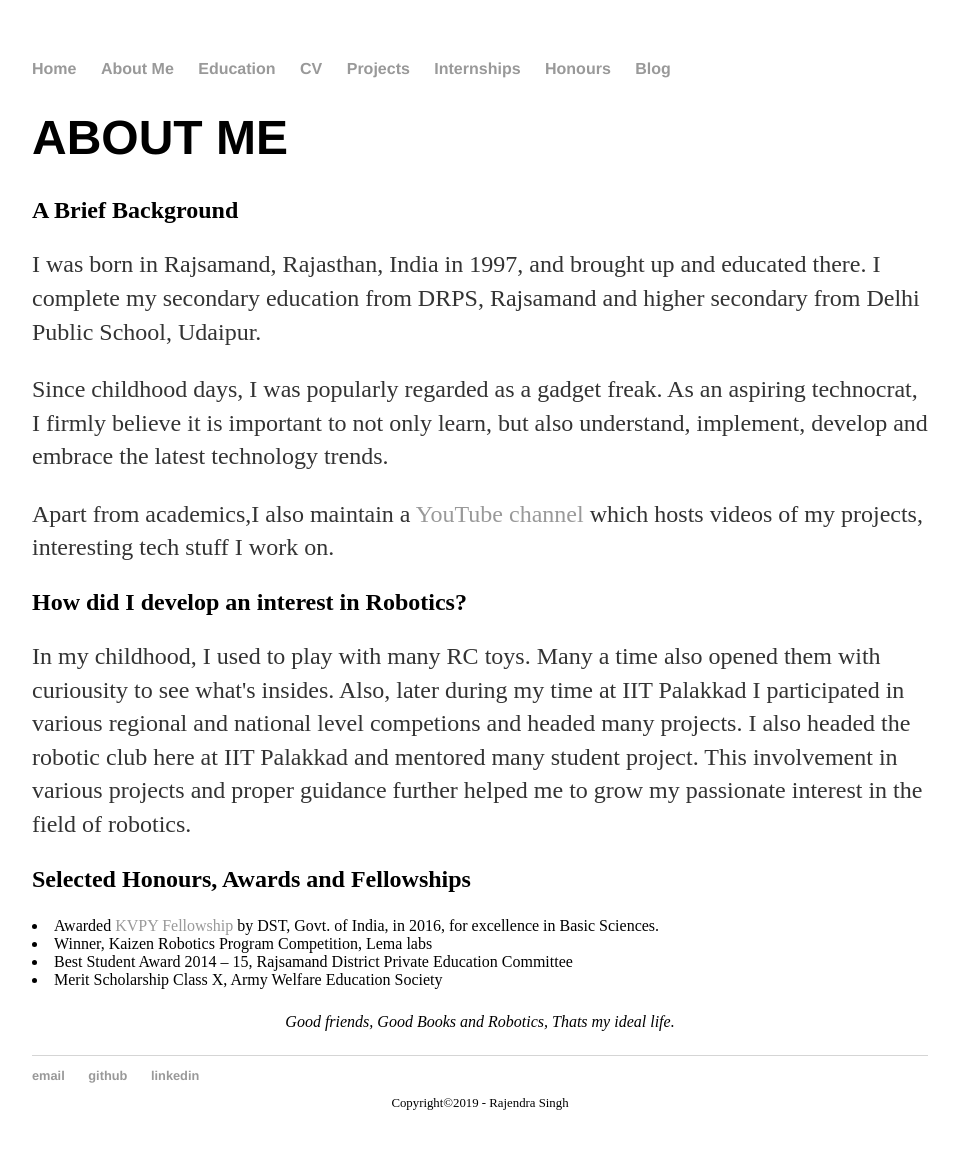
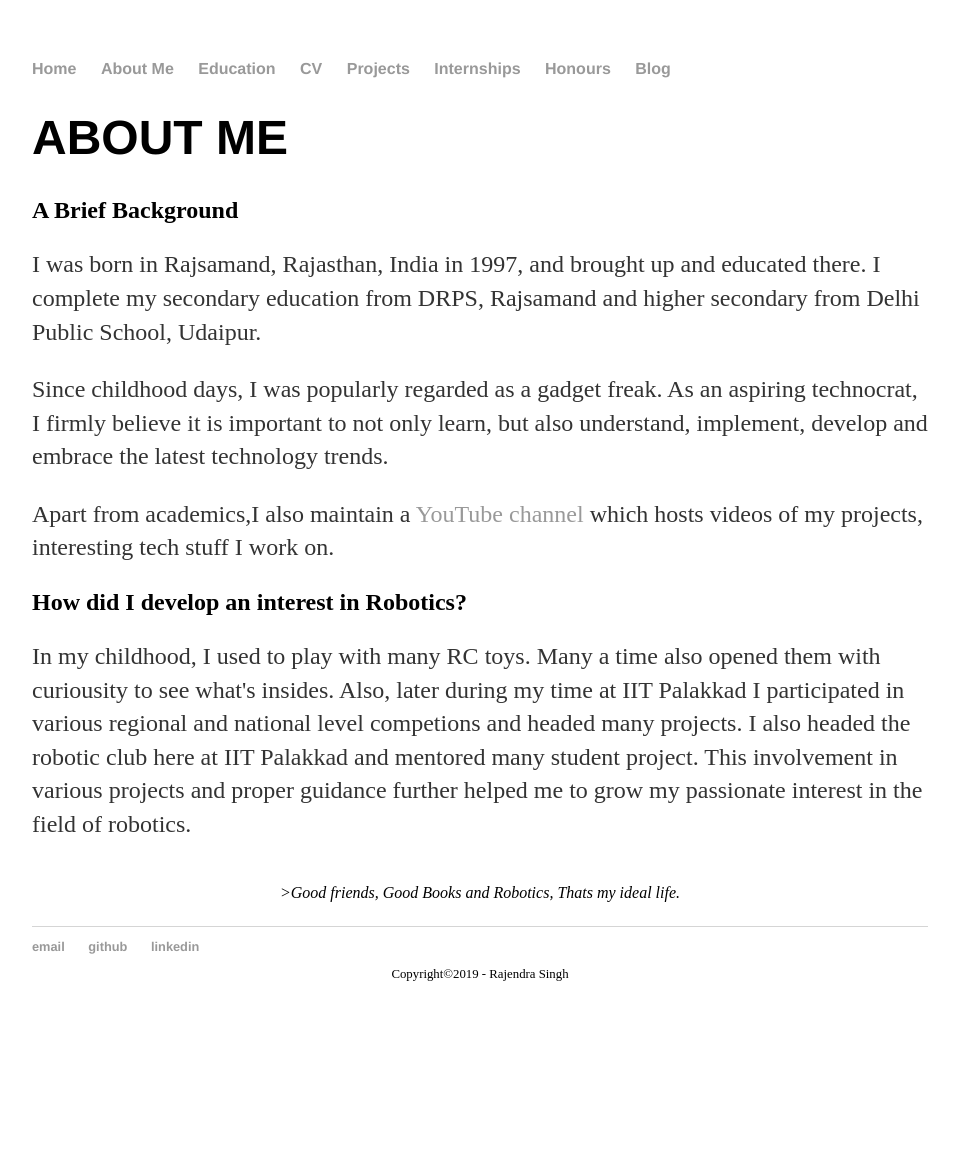
Before and after one commit to iamrajee/iamrajee.github.io, a Jekyll site: the page built from about/index.html, in a window 1280 px wide. Shown: the whole page, without its empty margins (160-1118 px from the left). Built offline with Jekyll 4.4.1, drawn with Linux system fonts in a browser that asks for light colours; after the commit the page ends 1042 px from its top, so only the background shows below that.

Commit message:
Update index.html

```diff
--- a/about/index.html
+++ b/about/index.html
@@ -13,13 +13,5 @@ title: ABOUT ME
 	Also, later during my time at IIT Palakkad I participated in various regional and national level competions and headed many projects.
 	I also headed the robotic club here at IIT Palakkad and mentored many student project.
 	This involvement in various projects and proper guidance further helped me to grow my passionate interest in the field of robotics.</p>
-	<h2>Selected Honours, Awards and Fellowships</h2>
-	<p>
-	<li>Awarded <a href="http://www.kvpy.iisc.ernet.in/main/index.htm">KVPY Fellowship</a> by DST, Govt. of India, in 2016, for excellence in Basic Sciences.</li>
-	<li>Winner, Kaizen Robotics Program Competition, Lema labs</li>
-	<li>Best Student Award 2014 – 15, Rajsamand District Private Education Committee</li>
-	<li>Merit Scholarship Class X, Army Welfare Education Society</li></p>
-	<p></p>
-	<p></p>
-	<p><center><em>Good friends, Good Books and Robotics, Thats my ideal life.</em></center></p>
+	<p><center><em><br><br<br>>Good friends, Good Books and Robotics, Thats my ideal life.</em></center></p>
 </div><!-- /.blurb -->
```
